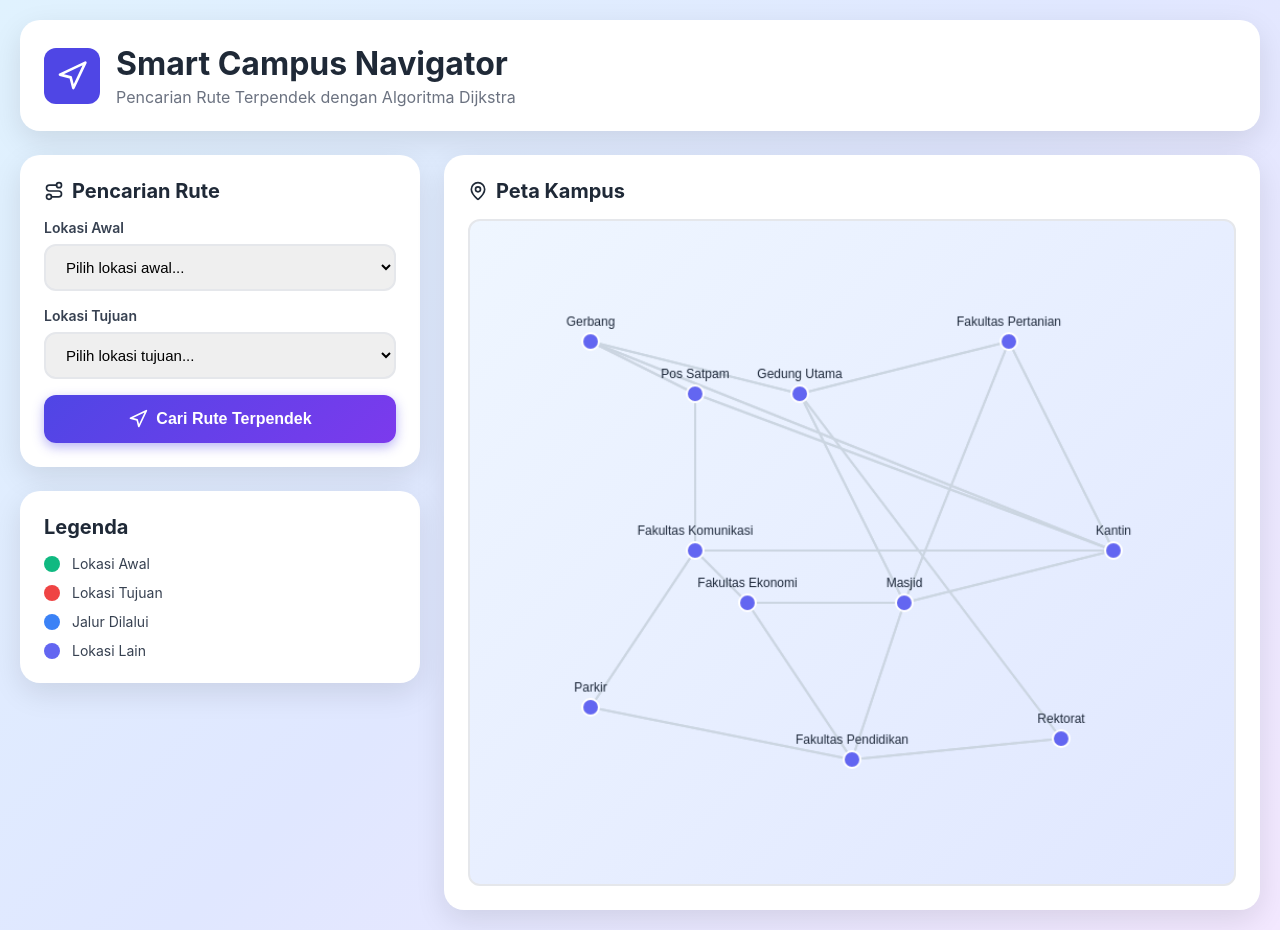
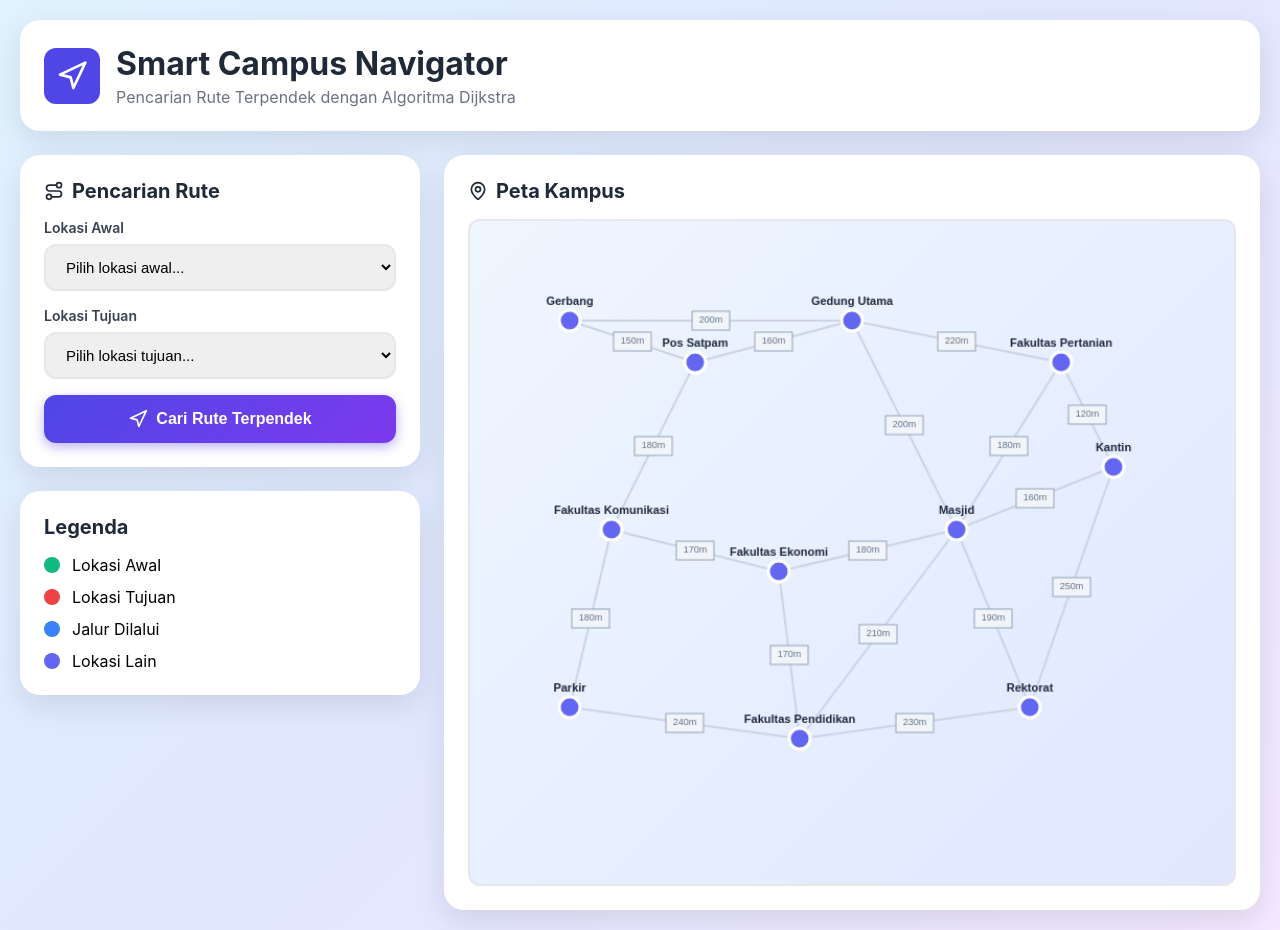
Before and after one commit to Lulu-chandev/Djikstra, a React (Vite) app: page / in a window 1280 px wide. Built offline with nearby package versions, Linux system fonts and the light colour scheme.

Commit message:
Refactor locations and graph data structure

```diff
--- a/src/App.jsx
+++ b/src/App.jsx
@@ -2,45 +2,43 @@ import React, { useState, useRef, useEffect } from 'react';
 import { Navigation, MapPin, Route, Info } from 'lucide-react';
 
 const locations = {
-  'Gerbang': { x: 100, y: 100, id: 'gb' },
-  'Pos Satpam': { x: 200, y: 150, id: 'ps' },
-  'Gedung Utama': { x: 300, y: 150, id: 'gu' },
-  'Fakultas Pertanian': { x: 500, y: 100, id: 'fp' },
-  'Fakultas Komunikasi': { x: 200, y: 300, id: 'fk' },
-  'Fakultas Ekonomi': { x: 250, y: 350, id: 'fe' },
-  'Masjid': { x: 400, y: 350, id: 'mj' },
-  'Kantin': { x: 600, y: 300, id: 'kt' },
-  'Parkir': { x: 100, y: 450, id: 'pk' },
-  'Fakultas Pendidikan': { x: 350, y: 500, id: 'fpik' },
-  'Rektorat': { x: 550, y: 480, id: 'rk' }
+  'Gerbang': { x: 80, y: 80, id: 'gb' },
+  'Pos Satpam': { x: 200, y: 120, id: 'ps' },
+  'Gedung Utama': { x: 350, y: 80, id: 'gu' },
+  'Fakultas Pertanian': { x: 550, y: 120, id: 'fp' },
+  'Fakultas Komunikasi': { x: 120, y: 280, id: 'fk' },
+  'Fakultas Ekonomi': { x: 280, y: 320, id: 'fe' },
+  'Masjid': { x: 450, y: 280, id: 'mj' },
+  'Kantin': { x: 600, y: 220, id: 'kt' },
+  'Parkir': { x: 80, y: 450, id: 'pk' },
+  'Fakultas Pendidikan': { x: 300, y: 480, id: 'fpik' },
+  'Rektorat': { x: 520, y: 450, id: 'rk' }
 };
 
 const graph = {
-  'gb': { 'ps': 150, 'kt': 250, 'gu': 200 },
-  'ps': { 'gb': 150, 'kt': 150, 'fk': 200 },
-  'kt': { 'gb': 250, 'ps': 150, 'fp': 250, 'fk': 200, 'mj': 280 },
-  'fp': { 'kt': 250, 'gu': 320, 'mj': 280 },
-  'fk': { 'ps': 200, 'kt': 200, 'fe': 120, 'pk': 200 },
-  'fe': { 'fk': 120, 'mj': 150, 'fpik': 180 },
-  'mj': { 'kt': 280, 'fp': 280, 'fe': 150, 'gu': 220, 'fpik': 200 },
-  'gu': { 'gb': 500, 'fp': 320, 'mj': 220, 'rk': 220 },
-  'pk': { 'fk': 200, 'fpik': 280 },
-  'fpik': { 'fe': 180, 'mj': 200, 'pk': 280, 'rk': 250 },
-  'rk': { 'gu': 220, 'fpik': 250 }
+  'gb': { 'ps': 150, 'gu': 200 },
+  'ps': { 'gb': 150, 'fk': 180, 'gu': 160 },
+  'gu': { 'gb': 200, 'ps': 160, 'fp': 220, 'mj': 200 },
+  'fp': { 'gu': 220, 'kt': 120, 'mj': 180 },
+  'fk': { 'ps': 180, 'fe': 170, 'pk': 180 },
+  'fe': { 'fk': 170, 'mj': 180, 'fpik': 170 },
+  'mj': { 'gu': 200, 'fp': 180, 'fe': 180, 'kt': 160, 'rk': 190, 'fpik': 210 },
+  'kt': { 'fp': 120, 'mj': 160, 'rk': 250 },
+  'pk': { 'fk': 180, 'fpik': 240 },
+  'fpik': { 'fe': 170, 'mj': 210, 'pk': 240, 'rk': 230 },
+  'rk': { 'mj': 190, 'kt': 250, 'fpik': 230 }
 };
 
 function dijkstra(graph, start, end) {
   const distances = {};
   const previous = {};
   const unvisited = new Set();
-
   for (let node in graph) {
     distances[node] = Infinity;
     previous[node] = null;
     unvisited.add(node);
   }
   distances[start] = 0;
-
   while (unvisited.size > 0) {
     let current = null;
     let minDist = Infinity;
@@ -50,10 +48,8 @@ function dijkstra(graph, start, end) {
         current = node;
       }
     }
-
     if (current === null || current === end) break;
     unvisited.delete(current);
-
     for (let neighbor in graph[current]) {
       const distance = distances[current] + graph[current][neighbor];
       if (distance < distances[neighbor]) {
@@ -62,17 +58,14 @@ function dijkstra(graph, start, end) {
       }
     }
   }
-
   const path = [];
   let current = end;
   while (current) {
     path.unshift(current);
     current = previous[current];
   }
-
   return { path, distance: distances[end] };
 }
-
 export default function CampusNavigator() {
   const [start, setStart] = useState('');
   const [end, setEnd] = useState('');
@@ -84,15 +77,8 @@ export default function CampusNavigator() {
   };
 
   const findRoute = () => {
-    if (!start || !end) {
-      alert('Pilih lokasi awal dan tujuan!');
-      return;
-    }
-    if (start === end) {
-      alert('Lokasi awal dan tujuan tidak boleh sama!');
-      return;
-    }
-
+    if (!start || !end) { alert('Pilih lokasi awal dan tujuan!'); return; }
+    if (start === end) { alert('Lokasi awal dan tujuan tidak boleh sama!'); return; }
     const { path, distance } = dijkstra(graph, start, end);
     setResult({ path, distance });
   };
@@ -100,73 +86,74 @@ export default function CampusNavigator() {
   useEffect(() => {
     const canvas = canvasRef.current;
     if (!canvas) return;
-
     const ctx = canvas.getContext('2d');
     const scale = canvas.width / 700;
-
     ctx.clearRect(0, 0, canvas.width, canvas.height);
 
-    // Draw edges
-    ctx.strokeStyle = '#cbd5e1';
-    ctx.lineWidth = 2 * scale;
+    // Draw semua edges dengan label jarak
+    const drawnEdges = new Set();
     for (let from in graph) {
       const fromLoc = Object.values(locations).find(l => l.id === from);
       for (let to in graph[from]) {
+        const edgeKey = [from, to].sort().join('-');
+        if (drawnEdges.has(edgeKey)) continue;
+        drawnEdges.add(edgeKey);
         const toLoc = Object.values(locations).find(l => l.id === to);
+
+        ctx.strokeStyle = '#cbd5e1';
+        ctx.lineWidth = 2 * scale;
         ctx.beginPath();
         ctx.moveTo(fromLoc.x * scale, fromLoc.y * scale);
         ctx.lineTo(toLoc.x * scale, toLoc.y * scale);
         ctx.stroke();
+
+        const midX = (fromLoc.x + toLoc.x) / 2 * scale;
+        const midY = (fromLoc.y + toLoc.y) / 2 * scale;
+        const dist = graph[from][to];
+
+        ctx.fillStyle = '#f1f5f9';
+        ctx.fillRect(midX - 18 * scale, midY - 9 * scale, 36 * scale, 18 * scale);
+        ctx.strokeStyle = '#94a3b8';
+        ctx.lineWidth = 1 * scale;
+        ctx.strokeRect(midX - 18 * scale, midY - 9 * scale, 36 * scale, 18 * scale);
+        ctx.fillStyle = '#64748b';
+        ctx.font = `${9 * scale}px sans-serif`;
+        ctx.textAlign = 'center';
+        ctx.textBaseline = 'middle';
+        ctx.fillText(`${dist}m`, midX, midY);
       }
     }
 
-    // Draw route DENGAN LABEL JARAK
+    // Draw rute terpilih
     if (result && result.path.length > 1) {
       ctx.strokeStyle = '#3b82f6';
       ctx.lineWidth = 4 * scale;
       ctx.setLineDash([10 * scale, 5 * scale]);
-
       for (let i = 0; i < result.path.length - 1; i++) {
         const fromId = result.path[i];
         const toId = result.path[i + 1];
         const fromLoc = Object.values(locations).find(l => l.id === fromId);
         const toLoc = Object.values(locations).find(l => l.id === toId);
 
-        // Gambar garis rute
         ctx.beginPath();
         ctx.moveTo(fromLoc.x * scale, fromLoc.y * scale);
         ctx.lineTo(toLoc.x * scale, toLoc.y * scale);
         ctx.stroke();
 
-        // ===== BAGIAN INI YANG DITAMBAHKAN: Label Jarak =====
         const midX = (fromLoc.x + toLoc.x) / 2 * scale;
         const midY = (fromLoc.y + toLoc.y) / 2 * scale;
-        const distance = graph[fromId][toId];
+        const dist = graph[fromId][toId];
 
-        // Reset line dash untuk kotak
         ctx.setLineDash([]);
-
-        // Background putih untuk label
         ctx.fillStyle = '#ffffff';
-        ctx.fillRect(midX - 20 * scale, midY - 12 * scale, 40 * scale, 24 * scale);
-
-        // Border biru untuk label
+        ctx.fillRect(midX - 22 * scale, midY - 11 * scale, 44 * scale, 22 * scale);
         ctx.strokeStyle = '#3b82f6';
         ctx.lineWidth = 2 * scale;
-        ctx.strokeRect(midX - 20 * scale, midY - 12 * scale, 40 * scale, 24 * scale);
-
-        // Teks jarak
+        ctx.strokeRect(midX - 22 * scale, midY - 11 * scale, 44 * scale, 22 * scale);
         ctx.fillStyle = '#1e40af';
-        ctx.font = `bold ${12 * scale}px sans-serif`;
-        ctx.textAlign = 'center';
-        ctx.textBaseline = 'middle';
-        ctx.fillText(`${distance}m`, midX, midY);
-
-        // Reset untuk garis berikutnya
-        ctx.strokeStyle = '#3b82f6';
-        ctx.lineWidth = 4 * scale;
+        ctx.font = `bold ${11 * scale}px sans-serif`;
+        ctx.fillText(`${dist}m`, midX, midY);
         ctx.setLineDash([10 * scale, 5 * scale]);
-        // ===== AKHIR BAGIAN YANG DITAMBAHKAN =====
       }
       ctx.setLineDash([]);
     }
@@ -178,98 +165,63 @@ export default function CampusNavigator() {
       const isInPath = result?.path.includes(loc.id);
 
       ctx.beginPath();
-      ctx.arc(loc.x * scale, loc.y * scale, 8 * scale, 0, Math.PI * 2);
-
-      if (isStart) {
-        ctx.fillStyle = '#10b981';
-      } else if (isEnd) {
-        ctx.fillStyle = '#ef4444';
-      } else if (isInPath) {
-        ctx.fillStyle = '#3b82f6';
-      } else {
-        ctx.fillStyle = '#6366f1';
-      }
-
+      ctx.arc(loc.x * scale, loc.y * scale, 10 * scale, 0, Math.PI * 2);
+      if (isStart) ctx.fillStyle = '#10b981';
+      else if (isEnd) ctx.fillStyle = '#ef4444';
+      else if (isInPath) ctx.fillStyle = '#3b82f6';
+      else ctx.fillStyle = '#6366f1';
       ctx.fill();
       ctx.strokeStyle = '#ffffff';
-      ctx.lineWidth = 2 * scale;
+      ctx.lineWidth = 3 * scale;
       ctx.stroke();
-
       ctx.fillStyle = '#1e293b';
-      ctx.font = `${12 * scale}px sans-serif`;
+      ctx.font = `bold ${11 * scale}px sans-serif`;
       ctx.textAlign = 'center';
-      ctx.fillText(name, loc.x * scale, (loc.y - 15) * scale);
+      ctx.fillText(name, loc.x * scale, (loc.y - 18) * scale);
     });
-
   }, [start, end, result]);
 
   return (
     <div style={styles.container}>
       <div style={styles.wrapper}>
-        {/* Header */}
         <div style={styles.header}>
           <div style={styles.headerContent}>
-            <div style={styles.iconBox}>
-              <Navigation style={styles.icon} />
-            </div>
+            <div style={styles.iconBox}><Navigation style={styles.icon} /></div>
             <div>
               <h1 style={styles.title}>Smart Campus Navigator</h1>
               <p style={styles.subtitle}>Pencarian Rute Terpendek dengan Algoritma Dijkstra</p>
             </div>
           </div>
         </div>
-
         <div style={styles.grid}>
-          {/* Control Panel */}
           <div style={styles.sidebar}>
-            {/* Form */}
             <div style={styles.card}>
-              <h2 style={styles.cardTitle}>
-                <Route style={styles.smallIcon} />
-                Pencarian Rute
-              </h2>
-
+              <h2 style={styles.cardTitle}><Route style={styles.smallIcon} />Pencarian Rute</h2>
               <div style={styles.formGroup}>
                 <label style={styles.label}>Lokasi Awal</label>
-                <select
-                  value={start}
-                  onChange={(e) => setStart(e.target.value)}
-                  style={styles.select}
-                >
+                <select value={start} onChange={(e) => setStart(e.target.value)} style={styles.select}>
                   <option value="">Pilih lokasi awal...</option>
                   {Object.entries(locations).map(([name, loc]) => (
                     <option key={loc.id} value={loc.id}>{name}</option>
                   ))}
                 </select>
               </div>
-
               <div style={styles.formGroup}>
                 <label style={styles.label}>Lokasi Tujuan</label>
-                <select
-                  value={end}
-                  onChange={(e) => setEnd(e.target.value)}
-                  style={styles.select}
-                >
+                <select value={end} onChange={(e) => setEnd(e.target.value)} style={styles.select}>
                   <option value="">Pilih lokasi tujuan...</option>
                   {Object.entries(locations).map(([name, loc]) => (
                     <option key={loc.id} value={loc.id}>{name}</option>
                   ))}
                 </select>
               </div>
-
               <button onClick={findRoute} style={styles.button}>
-                <Navigation style={styles.smallIcon} />
-                Cari Rute Terpendek
+                <Navigation style={styles.smallIcon} />Cari Rute Terpendek
               </button>
             </div>
-
-            {/* Result */}
             {result && result.distance !== Infinity && (
               <div style={styles.resultCard}>
-                <h3 style={styles.resultTitle}>
-                  <Info style={styles.smallIcon} />
-                  Hasil Pencarian
-                </h3>
+                <h3 style={styles.resultTitle}><Info style={styles.smallIcon} />Hasil Pencarian</h3>
                 <div style={styles.distanceBox}>
                   <p style={styles.distanceLabel}>Jarak Total</p>
                   <p style={styles.distance}>{result.distance}m</p>
@@ -287,53 +239,21 @@ export default function CampusNavigator() {
                 </div>
               </div>
             )}
-
-            {result && result.distance === Infinity && (
-              <div style={styles.errorCard}>
-                <p style={styles.errorText}>
-                  ❌ Tidak ada jalur yang menghubungkan kedua lokasi!
-                </p>
-              </div>
-            )}
-
-            {/* Legend */}
-            <div style={styles.card}>
+                        <div style={styles.card}>
               <h3 style={styles.cardTitle}>Legenda</h3>
               <div style={styles.legendList}>
-                <div style={styles.legendItem}>
-                  <div style={{...styles.legendDot, backgroundColor: '#10b981'}}></div>
-                  <span style={styles.legendText}>Lokasi Awal</span>
-                </div>
-                <div style={styles.legendItem}>
-                  <div style={{...styles.legendDot, backgroundColor: '#ef4444'}}></div>
-                  <span style={styles.legendText}>Lokasi Tujuan</span>
-                </div>
-                <div style={styles.legendItem}>
-                  <div style={{...styles.legendDot, backgroundColor: '#3b82f6'}}></div>
-                  <span style={styles.legendText}>Jalur Dilalui</span>
-                </div>
-                <div style={styles.legendItem}>
-                  <div style={{...styles.legendDot, backgroundColor: '#6366f1'}}></div>
-                  <span style={styles.legendText}>Lokasi Lain</span>
-                </div>
+                <div style={styles.legendItem}><div style={{...styles.legendDot, backgroundColor: '#10b981'}}></div><span>Lokasi Awal</span></div>
+                <div style={styles.legendItem}><div style={{...styles.legendDot, backgroundColor: '#ef4444'}}></div><span>Lokasi Tujuan</span></div>
+                <div style={styles.legendItem}><div style={{...styles.legendDot, backgroundColor: '#3b82f6'}}></div><span>Jalur Dilalui</span></div>
+                <div style={styles.legendItem}><div style={{...styles.legendDot, backgroundColor: '#6366f1'}}></div><span>Lokasi Lain</span></div>
               </div>
             </div>
           </div>
-
-          {/* Map */}
           <div style={styles.mapSection}>
             <div style={styles.card}>
-              <h2 style={styles.cardTitle}>
-                <MapPin style={styles.smallIcon} />
-                Peta Kampus
-              </h2>
+              <h2 style={styles.cardTitle}><MapPin style={styles.smallIcon} />Peta Kampus</h2>
               <div style={styles.canvasWrapper}>
-                <canvas
-                  ref={canvasRef}
-                  width={700}
-                  height={600}
-                  style={styles.canvas}
-                />
+                <canvas ref={canvasRef} width={700} height={600} style={styles.canvas} />
               </div>
             </div>
           </div>
@@ -342,225 +262,40 @@ export default function CampusNavigator() {
     </div>
   );
 }
+
 const styles = {
-  container: {
-    minHeight: '100vh',
-    background: 'linear-gradient(135deg, #e0f2fe 0%, #e0e7ff 50%, #f3e8ff 100%)',
-    padding: '20px',
-    fontFamily: '-apple-system, BlinkMacSystemFont, "Segoe UI", Roboto, sans-serif',
-  },
-  wrapper: {
-    maxWidth: '1400px',
-    margin: '0 auto',
-  },
-  header: {
-    background: 'white',
-    borderRadius: '20px',
-    boxShadow: '0 10px 30px rgba(0,0,0,0.1)',
-    padding: '24px',
-    marginBottom: '24px',
-  },
-  headerContent: {
-    display: 'flex',
-    alignItems: 'center',
-    gap: '16px',
-  },
-  iconBox: {
-    background: '#4f46e5',
-    padding: '12px',
-    borderRadius: '12px',
-    display: 'flex',
-    alignItems: 'center',
-    justifyContent: 'center',
-  },
-  icon: {
-    width: '32px',
-    height: '32px',
-    color: 'white',
-  },
-  title: {
-    fontSize: '32px',
-    fontWeight: 'bold',
-    color: '#1f2937',
-    margin: '0 0 4px 0',
-  },
-  subtitle: {
-    fontSize: '16px',
-    color: '#6b7280',
-    margin: 0,
-  },
-  grid: {
-    display: 'grid',
-    gridTemplateColumns: '400px 1fr',
-    gap: '24px',
-  },
-  sidebar: {
-    display: 'flex',
-    flexDirection: 'column',
-    gap: '24px',
-  },
-  card: {
-    background: 'white',
-    borderRadius: '20px',
-    boxShadow: '0 10px 30px rgba(0,0,0,0.1)',
-    padding: '24px',
-  },
-  cardTitle: {
-    fontSize: '20px',
-    fontWeight: 'bold',
-    color: '#1f2937',
-    marginBottom: '16px',
-    display: 'flex',
-    alignItems: 'center',
-    gap: '8px',
-  },
-  smallIcon: {
-    width: '20px',
-    height: '20px',
-  },
-  formGroup: {
-    marginBottom: '16px',
-  },
-  label: {
-    display: 'block',
-    fontSize: '14px',
-    fontWeight: '600',
-    color: '#374151',
-    marginBottom: '8px',
-  },
-  select: {
-    width: '100%',
-    padding: '12px 16px',
-    border: '2px solid #e5e7eb',
-    borderRadius: '12px',
-    fontSize: '15px',
-    outline: 'none',
-    transition: 'border-color 0.2s',
-    cursor: 'pointer',
-  },
-  button: {
-    width: '100%',
-    background: 'linear-gradient(135deg, #4f46e5 0%, #7c3aed 100%)',
-    color: 'white',
-    fontWeight: '600',
-    padding: '14px 24px',
-    borderRadius: '12px',
-    border: 'none',
-    cursor: 'pointer',
-    display: 'flex',
-    alignItems: 'center',
-    justifyContent: 'center',
-    gap: '8px',
-    fontSize: '16px',
-    boxShadow: '0 4px 12px rgba(79, 70, 229, 0.4)',
-    transition: 'transform 0.2s, box-shadow 0.2s',
-  },
-  resultCard: {
-    background: 'linear-gradient(135deg, #4f46e5 0%, #7c3aed 100%)',
-    borderRadius: '20px',
-    boxShadow: '0 10px 30px rgba(0,0,0,0.2)',
-    padding: '24px',
-    color: 'white',
-  },
-  resultTitle: {
-    fontSize: '18px',
-    fontWeight: 'bold',
-    marginBottom: '16px',
-    display: 'flex',
-    alignItems: 'center',
-    gap: '8px',
-  },
-  distanceBox: {
-    background: 'rgba(255,255,255,0.2)',
-    backdropFilter: 'blur(10px)',
-    borderRadius: '12px',
-    padding: '16px',
-    marginBottom: '16px',
-  },
-  distanceLabel: {
-    fontSize: '13px',
-    opacity: 0.9,
-    margin: '0 0 4px 0',
-  },
-  distance: {
-    fontSize: '36px',
-    fontWeight: 'bold',
-    margin: 0,
-  },
-  pathBox: {
-    background: 'rgba(255,255,255,0.2)',
-    backdropFilter: 'blur(10px)',
-    borderRadius: '12px',
-    padding: '16px',
-  },
-  pathLabel: {
-    fontSize: '13px',
-    opacity: 0.9,
-    marginBottom: '12px',
-  },
-  pathList: {
-    display: 'flex',
-    flexDirection: 'column',
-    gap: '8px',
-  },
-  pathItem: {
-    display: 'flex',
-    alignItems: 'center',
-    gap: '8px',
-  },
-  pathIcon: {
-    width: '16px',
-    height: '16px',
-    background: 'rgba(255,255,255,0.3)',
-    borderRadius: '50%',
-    padding: '4px',
-  },
-  pathText: {
-    fontWeight: '600',
-  },
-  errorCard: {
-    background: '#fee2e2',
-    border: '2px solid #fecaca',
-    borderRadius: '20px',
-    padding: '20px',
-  },
-  errorText: {
-    color: '#991b1b',
-    fontWeight: '600',
-    margin: 0,
-    textAlign: 'center',
-  },
-  legendList: {
-    display: 'flex',
-    flexDirection: 'column',
-    gap: '12px',
-  },
-  legendItem: {
-    display: 'flex',
-    alignItems: 'center',
-    gap: '12px',
-  },
-  legendDot: {
-    width: '16px',
-    height: '16px',
-    borderRadius: '50%',
-  },
-  legendText: {
-    fontSize: '14px',
-    color: '#374151',
-  },
-  mapSection: {
-    minHeight: '600px',
-  },
-  canvasWrapper: {
-    background: 'linear-gradient(135deg, #eff6ff 0%, #e0e7ff 100%)',
-    borderRadius: '12px',
-    padding: '16px',
-    border: '2px solid #e5e7eb',
-  },
-  canvas: {
-    width: '100%',
-    height: 'auto',
-    borderRadius: '8px',
-  },
+  container: { minHeight: '100vh', background: 'linear-gradient(135deg, #e0f2fe 0%, #e0e7ff 50%, #f3e8ff 100%)', padding: '20px', fontFamily: '-apple-system, BlinkMacSystemFont, "Segoe UI", Roboto, sans-serif' },
+  wrapper: { maxWidth: '1400px', margin: '0 auto' },
+  header: { background: 'white', borderRadius: '20px', boxShadow: '0 10px 30px rgba(0,0,0,0.1)', padding: '24px', marginBottom: '24px' },
+  headerContent: { display: 'flex', alignItems: 'center', gap: '16px' },
+  iconBox: { background: '#4f46e5', padding: '12px', borderRadius: '12px', display: 'flex', alignItems: 'center', justifyContent: 'center' },
+  icon: { width: '32px', height: '32px', color: 'white' },
+  title: { fontSize: '32px', fontWeight: 'bold', color: '#1f2937', margin: '0 0 4px 0' },
+  subtitle: { fontSize: '16px', color: '#6b7280', margin: 0 },
+  grid: { display: 'grid', gridTemplateColumns: '400px 1fr', gap: '24px' },
+  sidebar: { display: 'flex', flexDirection: 'column', gap: '24px' },
+  card: { background: 'white', borderRadius: '20px', boxShadow: '0 10px 30px rgba(0,0,0,0.1)', padding: '24px' },
+  cardTitle: { fontSize: '20px', fontWeight: 'bold', color: '#1f2937', marginBottom: '16px', display: 'flex', alignItems: 'center', gap: '8px' },
+  smallIcon: { width: '20px', height: '20px' },
+  formGroup: { marginBottom: '16px' },
+  label: { display: 'block', fontSize: '14px', fontWeight: '600', color: '#374151', marginBottom: '8px' },
+  select: { width: '100%', padding: '12px 16px', border: '2px solid #e5e7eb', borderRadius: '12px', fontSize: '15px', outline: 'none', cursor: 'pointer' },
+  button: { width: '100%', background: 'linear-gradient(135deg, #4f46e5 0%, #7c3aed 100%)', color: 'white', fontWeight: '600', padding: '14px 24px', borderRadius: '12px', border: 'none', cursor: 'pointer', display: 'flex', alignItems: 'center', justifyContent: 'center', gap: '8px', fontSize: '16px', boxShadow: '0 4px 12px rgba(79, 70, 229, 0.4)' },
+  resultCard: { background: 'linear-gradient(135deg, #4f46e5 0%, #7c3aed 100%)', borderRadius: '20px', boxShadow: '0 10px 30px rgba(0,0,0,0.2)', padding: '24px', color: 'white' },
+  resultTitle: { fontSize: '18px', fontWeight: 'bold', marginBottom: '16px', display: 'flex', alignItems: 'center', gap: '8px' },
+  distanceBox: { background: 'rgba(255,255,255,0.2)', borderRadius: '12px', padding: '16px', marginBottom: '16px' },
+  distanceLabel: { fontSize: '13px', opacity: 0.9, margin: '0 0 4px 0' },
+  distance: { fontSize: '36px', fontWeight: 'bold', margin: 0 },
+  pathBox: { background: 'rgba(255,255,255,0.2)', borderRadius: '12px', padding: '16px' },
+  pathLabel: { fontSize: '13px', opacity: 0.9, marginBottom: '12px' },
+  pathList: { display: 'flex', flexDirection: 'column', gap: '8px' },
+  pathItem: { display: 'flex', alignItems: 'center', gap: '8px' },
+  pathIcon: { width: '16px', height: '16px' },
+  pathText: { fontWeight: '600' },
+  legendList: { display: 'flex', flexDirection: 'column', gap: '12px' },
+  legendItem: { display: 'flex', alignItems: 'center', gap: '12px' },
+  legendDot: { width: '16px', height: '16px', borderRadius: '50%' },
+  mapSection: { minHeight: '600px' },
+  canvasWrapper: { background: 'linear-gradient(135deg, #eff6ff 0%, #e0e7ff 100%)', borderRadius: '12px', padding: '16px', border: '2px solid #e5e7eb' },
+  canvas: { width: '100%', height: 'auto', borderRadius: '8px' }
 };
```
